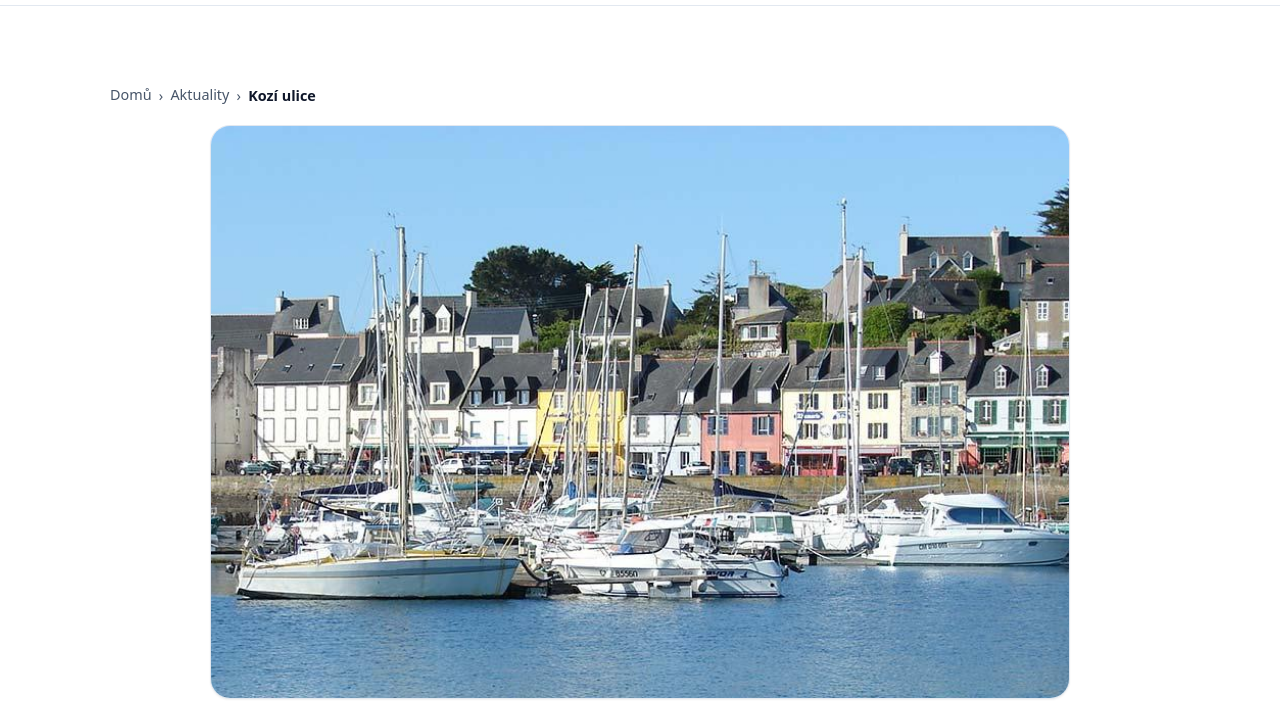
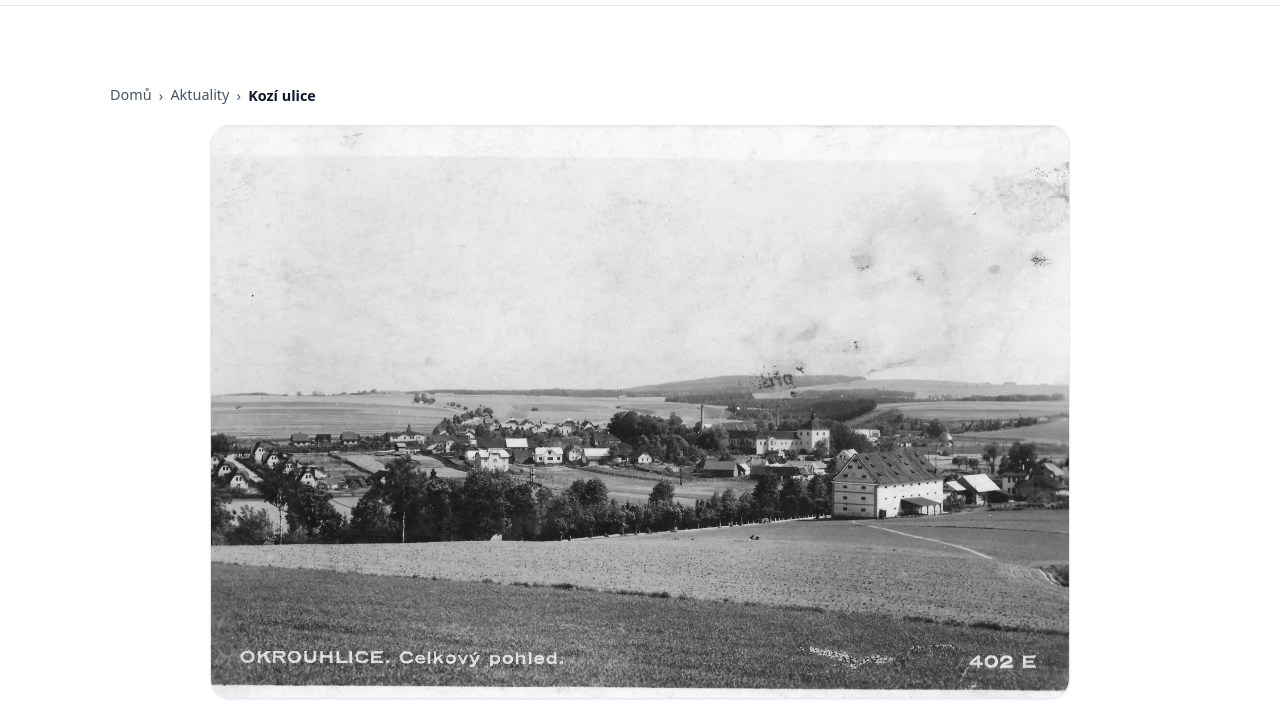
Before and after one commit to langpaulmartin-stack/JZ-2, a plain HTML site: page archiv/2018/2018-07-23-Kozi-ulice.html in a window 1280 px wide. Shown: the part 91-797 px from the top of the page. Drawn offline with Linux system fonts and the light colour scheme.

Commit message:
fotka ke článku

```diff
--- a/archiv/2018/2018-07-23-Kozi-ulice.html
+++ b/archiv/2018/2018-07-23-Kozi-ulice.html
@@ -122,8 +122,8 @@
             <header class="post__header">
               <figure class="post__hero">
                 <img
-                  src="/JZ-images/camaretquai2.jpg"
-                  alt="Kozí ulice – ilustrační foto"
+                  src="/JZ-images/Articles/okrouhlice.webp"
+                  alt="Kozí ulice – pohled na nejstarší okrouhlickou ulici"
                   loading="lazy"
                 >
               </figure>
```
Also changed, not shown: aktuality.html (+1 -1 lines), JZ-images/Articles/2021.webp (added), JZ-images/Articles/nejstarsi-okrouhlicka-ulice-ma-jmeno-415.jpg (added), JZ-images/Articles/okrouhlice.webp (added), 2 other files.
